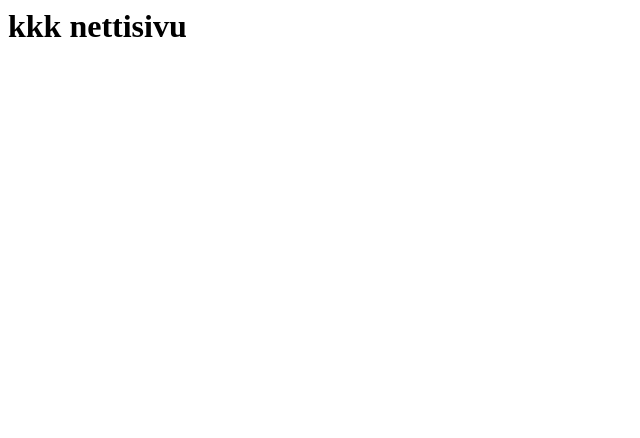
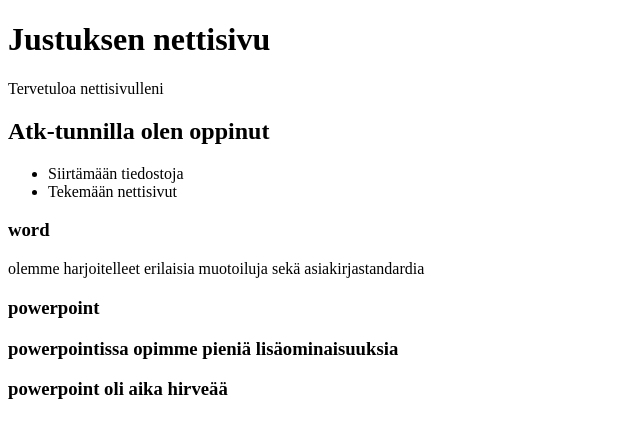
Before and after one commit to kkk822/kkk822.github.io, a plain HTML site: page index.html in a window 1280 px wide. Shown: the whole page, without its empty margins (0-640 px from the left). Drawn offline with Linux system fonts and the light colour scheme.

Commit message:
Update index.html

```diff
--- a/index.html
+++ b/index.html
@@ -1 +1,24 @@
-<h1>kkk nettisivu</h1>
+<!DOCTYPE html>
+<html>
+    <head>
+        <title>Justuksen nettisivu</title>
+    </head>
+    <body>
+        <h1>Justuksen nettisivu</h1>
+        <p>Tervetuloa nettisivulleni</p>
+        <h2>Atk-tunnilla olen oppinut</h2>
+        <ul>
+            <li>Siirtämään tiedostoja</li>
+            <li>Tekemään nettisivut</li>
+        </ul>
+
+    <h3>word</h3>
+    <p>olemme harjoitelleet erilaisia muotoiluja sekä asiakirjastandardia</p>
+
+    <h3>powerpoint
+        <p>powerpointissa opimme pieniä lisäominaisuuksia</p>
+        <p> powerpoint oli aika hirveää</p>
+    </h3>
+        </h3>
+    </body>
+</html>
```
